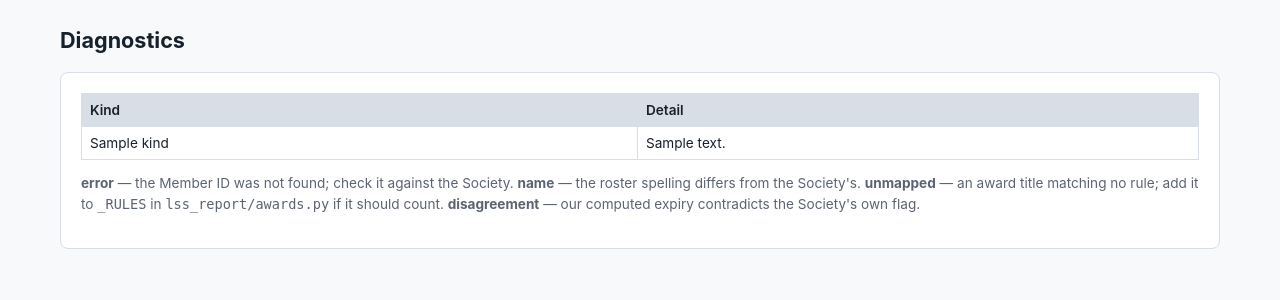
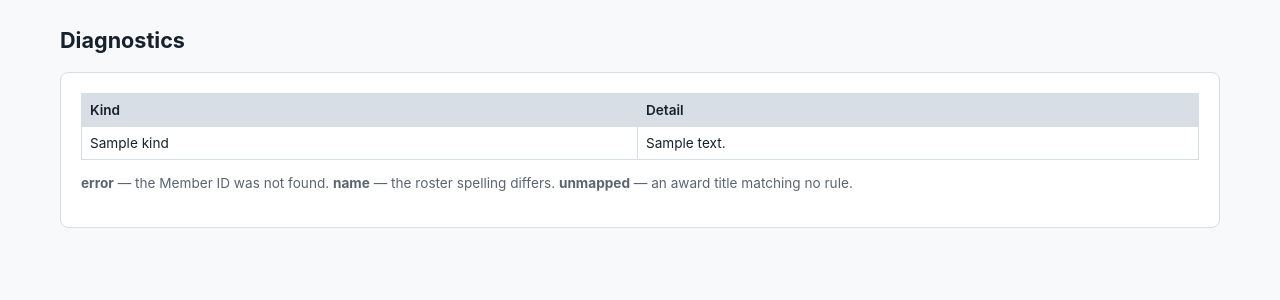
Before and after one commit to willtheorangeguy/ucac-certs, a Python web app: template lss_report/web/templates/diagnostics.html in a window 1280 px wide. Shown: the top 300 px of the page. Run offline with Jinja, Linux system fonts and the light colour scheme; the template is opened without the code that fills it: most values are stand-ins (such as "Sample title", 1, 10 or a date in 2020).

Commit message:
fix: update copy across routes

```diff
--- a/lss_report/awards.py
+++ b/lss_report/awards.py
@@ -16,7 +16,7 @@ NATIONAL_LIFEGUARD = CertColumn("NL", "National Lifeguard", 2)
 SWIM_INSTRUCTOR = CertColumn("SI", "Swim Instructor", 2)
 LIFESAVING_INSTRUCTOR = CertColumn("LSI", "Lifesaving Instructor", 2)
 # The certificate itself runs three years; the Aquatic Centre only honours two.
-FIRST_AID = CertColumn("FA", "First Aid", 2)
+FIRST_AID = CertColumn("FA", "Standard First Aid", 2)
 CPR_C = CertColumn("CPR-C", "CPR Level C", 1)
 OXYGEN = CertColumn("O2", "O2 Administration", 2)
 
--- a/lss_report/excel.py
+++ b/lss_report/excel.py
@@ -23,7 +23,7 @@ def _fill(hex_color: str) -> PatternFill:
 
 
 def _write_preamble(sheet: Worksheet, grid: Grid) -> int:
-    sheet["A1"] = "Ucalgary Aquatic Center Staff Certifications"
+    sheet["A1"] = "UCalgary Aquatic Center Staff Certifications"
     sheet["A1"].font = Font(bold=True, size=14)
     sheet["A2"] = f"Generated {grid.as_of.isoformat()}"
 
--- a/lss_report/pdf.py
+++ b/lss_report/pdf.py
@@ -94,7 +94,7 @@ def _grid_table(grid: Grid, font: str, bold_font: str, styles) -> Table:
         if row.away and not seen_away:
             seen_away = True
             index = len(rows)
-            rows.append(["Away Spring / Summer", *([""] * (len(header) - 1))])
+            rows.append(["Away", *([""] * (len(header) - 1))])
             commands.extend(
                 [
                     ("SPAN", (0, index), (-1, index)),
@@ -161,7 +161,7 @@ def build_pdf(grid: Grid, output_path: Path) -> None:
     )
 
     story: list = [
-        Paragraph("Ucalgary Aquatic Center Staff Certifications", styles["Title"]),
+        Paragraph("UCalgary Aquatic Center Staff Certifications", styles["Title"]),
         Paragraph(
             f"Generated {grid.as_of.isoformat()} &nbsp;|&nbsp; "
             f"Valid from certification date: {validity}",
--- a/lss_report/web/templates/dashboard.html
+++ b/lss_report/web/templates/dashboard.html
@@ -1,8 +1,8 @@
 {% extends "base.html" %}
 {% set page = 'dashboard' %}
-{% block title %}Certification overview{% endblock %}
+{% block title %}Certification Overview{% endblock %}
 {% block content %}
-<h1>Certification overview</h1>
+<h1>Certification Overview</h1>
 
 <div class="panel">
   <form method="post" action="/scan" style="display:inline">
@@ -47,7 +47,7 @@
       {% for row in rows %}
         {% if row.staff.away and not ns.away %}
           {% set ns.away = true %}
-          <tr><th colspan="{{ columns|length + 2 }}">Away Spring / Summer</th></tr>
+          <tr><th colspan="{{ columns|length + 2 }}">Away</th></tr>
         {% endif %}
         <tr>
           <td>{{ row.staff.display_name }}</td>
--- a/lss_report/web/templates/diagnostics.html
+++ b/lss_report/web/templates/diagnostics.html
@@ -14,11 +14,9 @@
     </tbody>
   </table>
   <p class="muted">
-    <strong>error</strong> — the Member ID was not found; check it against the Society.
-    <strong>name</strong> — the roster spelling differs from the Society's.
-    <strong>unmapped</strong> — an award title matching no rule; add it to <code>_RULES</code>
-    in <code>lss_report/awards.py</code> if it should count.
-    <strong>disagreement</strong> — our computed expiry contradicts the Society's own flag.
+    <strong>error</strong> — the Member ID was not found.
+    <strong>name</strong> — the roster spelling differs.
+    <strong>unmapped</strong> — an award title matching no rule.
   </p>
 {% else %}
   <p>Nothing to report from the last scan.</p>
--- a/lss_report/web/templates/login.html
+++ b/lss_report/web/templates/login.html
@@ -22,7 +22,7 @@
 {% else %}
 <div class="panel">
   <form method="post" action="/login">
-    <label for="email">Work email</label>
+    <label for="email">Email</label>
     <input id="email" type="email" name="email" required autocomplete="email">
     <p><button type="submit">Email me a sign-in link</button></p>
   </form>
--- a/lss_report/web/templates/reminders.html
+++ b/lss_report/web/templates/reminders.html
@@ -9,7 +9,7 @@
     Staff are emailed automatically at
     {% for t in thresholds %}{{ t }}{% if not loop.last %}, {% endif %}{% endfor %}
     days before a certification expires, once each, at
-    {{ '%02d'|format(reminder_hour) }}:00 Mountain time. Nothing here is sent by hand.
+    {{ '%02d'|format(reminder_hour) }}:00 Mountain time.
     Staff with no email address on file are skipped.
   </p>
 </div>
--- a/lss_report/web/templates/staff.html
+++ b/lss_report/web/templates/staff.html
@@ -8,8 +8,6 @@
 
 <div class="panel">
   <h2 style="font-size:1rem;margin-top:0">Add a staff member</h2>
-  <p class="muted">The Member ID is checked against the Lifesaving Society before saving, so a
-    typo is caught now rather than showing up as an empty row after the next scan.</p>
   <form method="post" action="/staff">
     <div class="fields">
       <div><label for="name">Name</label><input id="name" type="text" name="name" required></div>
@@ -17,7 +15,7 @@
       <div><label for="email">Email</label><input id="email" type="email" name="email"></div>
       <div><label for="phone">Phone</label><input id="phone" type="tel" name="phone"></div>
       <div>
-        <label><input type="checkbox" name="away" value="true"> Away spring / summer</label>
+        <label><input type="checkbox" name="away" value="true"> Away </label>
       </div>
       <div><button type="submit">Add and verify</button></div>
     </div>
@@ -55,6 +53,6 @@
       {% endfor %}
     </tbody>
   </table>
-  <p class="muted">Removing a staff member keeps their past scan results so old reports stay reproducible.</p>
+  <p class="muted">Removing a staff member keeps their past scan results.</p>
 </div>
 {% endblock %}
```
